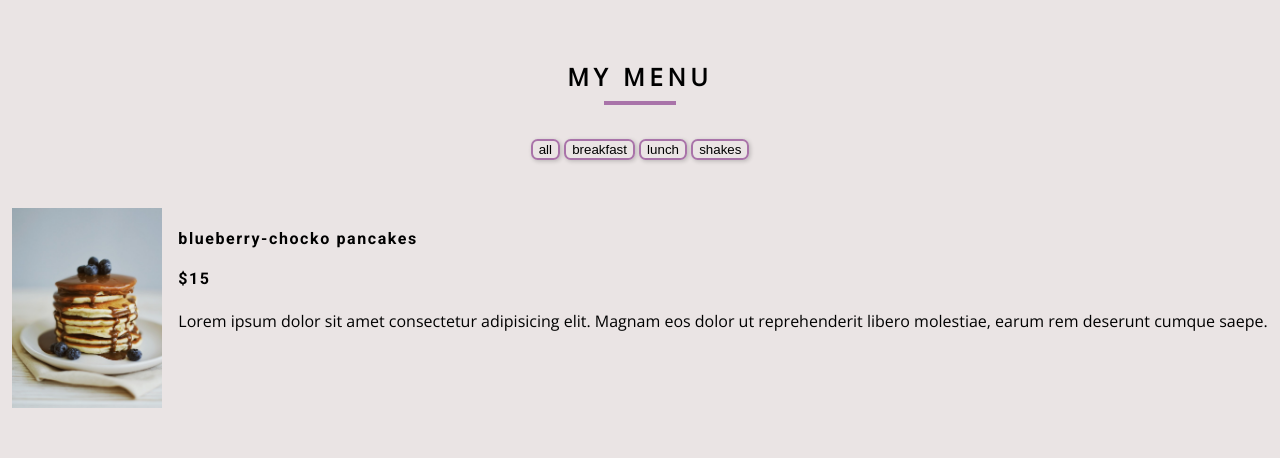
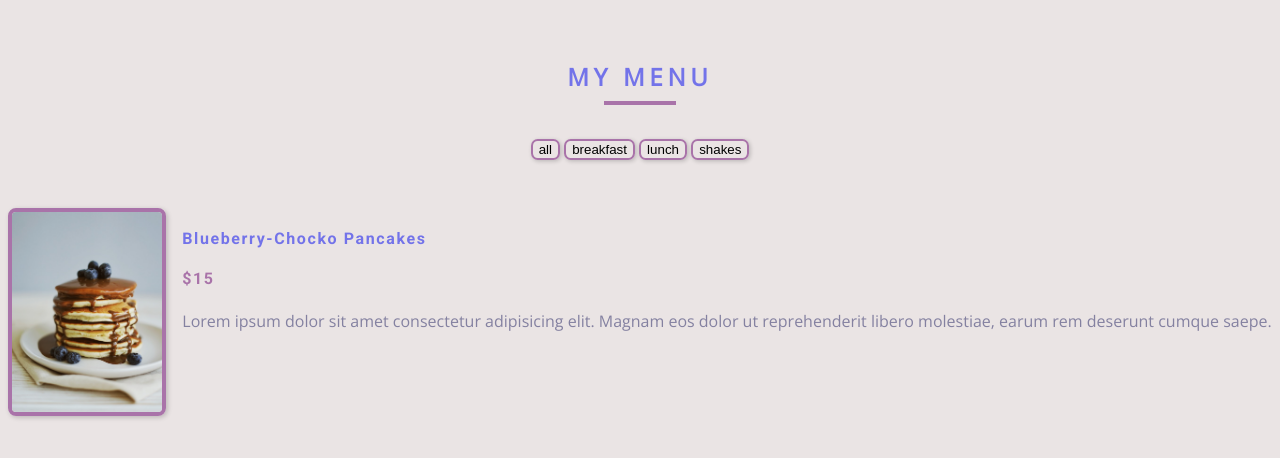
Before and after one commit to Batoru1/menu, a plain HTML site: page index.html in a window 1280 px wide. Drawn offline with nearby package versions, Linux system fonts and the light colour scheme.

Commit message:
more styling, js asignement

```diff
--- a/styles.css
+++ b/styles.css
@@ -8,16 +8,22 @@ body {
 h4 {
   font-family: 'Roboto', sans-serif;
   letter-spacing: 0.1em;
+  color: rgb(115, 115, 233);
+  text-transform: capitalize;
 }
 
 h2 {
   text-transform: uppercase;
   letter-spacing: 0.2em;
+  color: rgb(115, 115, 233);
 }
 
 .photo {
   width: 150px;
   height: auto;
+  border: 0.3em solid rgb(169, 115, 169);
+  border-radius: 0.5em;
+  box-shadow: 0.1em 0.1em 0.3em rgba(0, 0, 0, 0.2);
 }
 /* to move title and btns to center */
 .menu {
@@ -60,3 +66,18 @@ h2 {
   background-color: transparent;
   box-shadow: 0.1em 0.1em 0.3em rgba(0, 0, 0, 0.2); /* horizontal offset, vertical offset, blur radius,shadow color and opacity */
 }
+
+.filter-btn:hover {
+  cursor: pointer;
+  color: white;
+  background-color: rgb(169, 115, 169);
+}
+
+.price {
+  color: rgb(169, 115, 169);
+}
+
+.item-text {
+  opacity: 0.5;
+  color: rgb(32, 32, 95);
+}
```
Also changed, not shown: app.js (+9 -0 lines).
